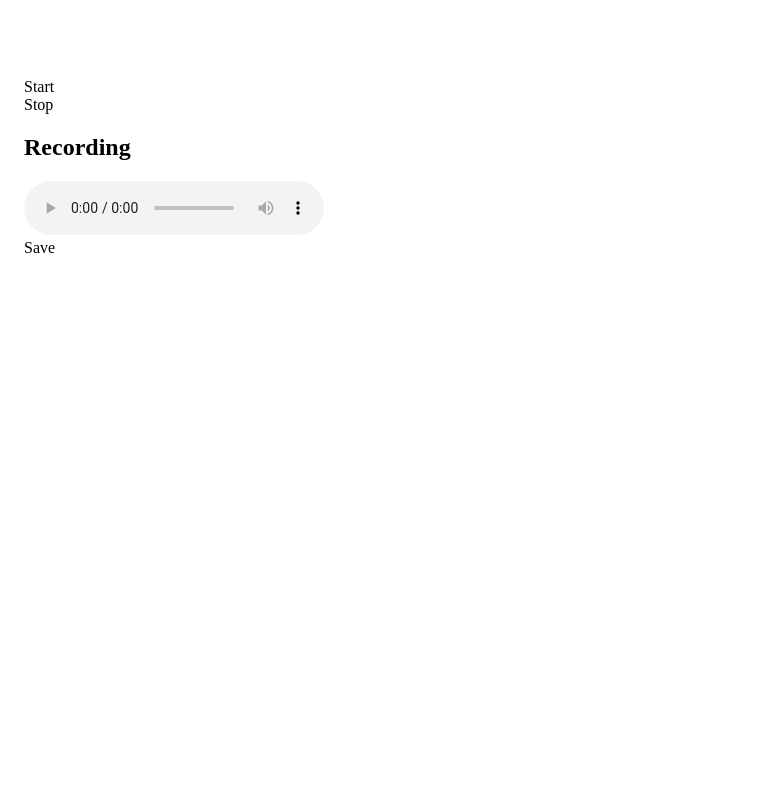
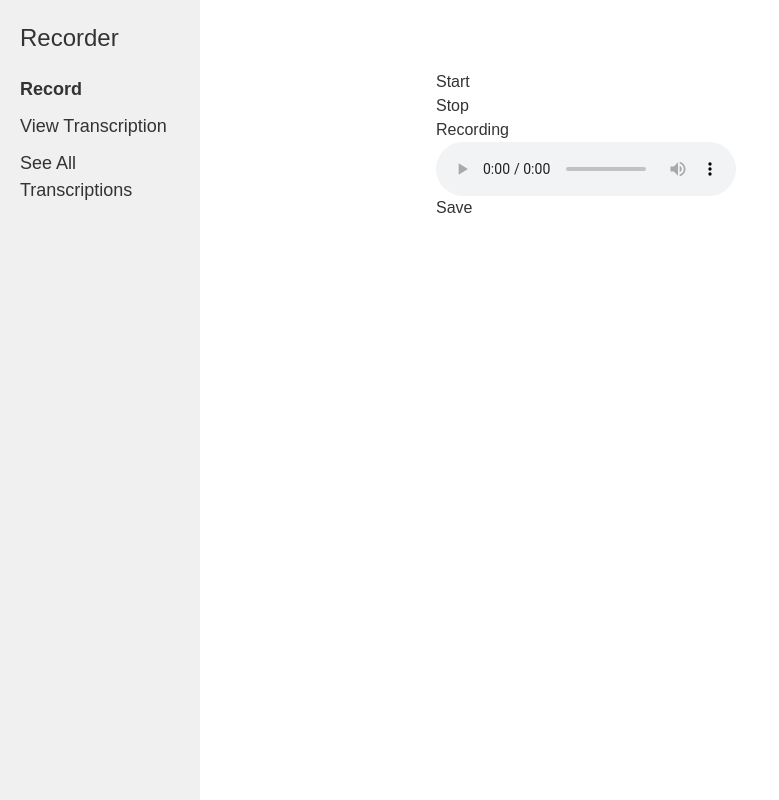
Before and after one commit to software-students-spring2024/4-containerized-app-exercise-team0-4, a Flask app: page /record in a window 1280 px wide. Shown: the whole page, without its empty margins (0-779 px from the left). Run offline with Flask 3, Linux system fonts and the light colour scheme; some libraries are stand-ins or nearby versions.

Commit message:
added layout

```diff
--- a/web-app/app.py
+++ b/web-app/app.py
@@ -31,15 +31,6 @@ def home():
     """
     return render_template("index.html")
 
-
-@app.route("/record")
-def recording():
-    """
-    Route for the record page
-    """
-    return render_template("record.html")
-
-
 @app.route("/record", methods=["POST"])
 def save_recording():
     """
@@ -49,6 +40,18 @@ def save_recording():
     print(request.data)
     return render_template("record.html")
 
+@app.route("/record")
+def record():
+    return render_template("record.html")
+
+@app.route("/view_transcription")
+def view_transcription():
+    return render_template("view_transcription.html")
+
+@app.route("/view_all")
+def view_all():
+    return render_template("view_all.html")
+
 
 if __name__ == "__main__":
     app.run(debug=True)
--- /dev/null
+++ b/web-app/static/css/styles.css
@@ -0,0 +1,213 @@
+body {
+    display: flex;
+    font-family: Arial, sans-serif;
+    margin: 0;
+    padding: 0;
+    color: #333;
+    background-color: #fff;
+}
+
+aside {
+    background-color: #f0f0f0;
+    padding: 20px;
+    width: 200px;
+    min-height: 100vh;
+    display: flex;
+    flex-direction: column;
+    justify-content: space-between;
+}
+
+aside h1 {
+    font-size: 24px;
+    margin-bottom: 20px;
+}
+
+nav ul {
+    list-style: none;
+    padding: 0;
+}
+
+nav ul li {
+    font-size: 18px;
+    margin-bottom: 10px;
+    cursor: pointer;
+}
+
+.active {
+    font-weight: bold;
+}
+
+#content {
+    flex-grow: 1;
+    padding: 20px;
+}
+
+header {
+    display: flex;
+    justify-content: space-between;
+    align-items: center;
+    margin-bottom: 20px;
+}
+
+#uploadDataButton, #profilePicture {
+    background-color: #ddd;
+    border: none;
+    padding: 10px 20px;
+    border-radius: 4px;
+    cursor: pointer;
+}
+
+#profilePicture {
+    width: 40px;
+    height: 40px;
+    background-image: url('profile-picture.png');
+    background-size: cover;
+    border-radius: 50%;
+    padding: 10px;
+}
+
+.menu-button {
+    display: flex;
+    flex-direction: column;
+    justify-content: center;
+    align-items: center;
+    width: 30px;
+    height: 30px;
+    cursor: pointer;
+}
+
+.dot {
+    width: 5px;
+    height: 10px;
+    background-color: gray;
+    border-radius: 50%;
+    margin-bottom: 5px;
+}
+#profitLoss {
+    margin-bottom: 20px;
+}
+#graphContainer {
+    display: flex;
+    align-items: center;
+    justify-content: center;
+}
+#graphContainer, .infoContent {
+    background-color: #ddd;
+    padding: 20px;
+    text-align: center;
+    margin-bottom: 20px;
+}
+
+#timeFilters {
+    display: flex;
+    justify-content: center;
+    margin-bottom: 20px;
+}
+
+#timeFilters span {
+    padding: 5px 10px;
+    margin: 0 5px;
+    background-color: #eee;
+    cursor: pointer;
+}
+
+.infoSection {
+    display: inline-block;
+    vertical-align: top;
+    width: 50%;
+    box-sizing: border-box;
+    background-color: #ddd;
+    padding: 20px;
+    text-align: center;
+}
+
+.infoSection:last-child {
+    margin-right: 0;
+}
+
+.infoContent {
+    background-color: #fff;
+    border: 1px solid #ccc;
+    padding: 10px;
+    margin-top: 10px;
+    display: flex;
+    flex-direction: column;
+}
+
+
+/* Styles for the insights section */
+#insightsSection .infoSection {
+    display: inline-block;
+    vertical-align: top;
+    width: calc(33.333% - 20px);
+    margin-right: 10px;
+    box-sizing: border-box;
+}
+
+#insightsSection .infoSection.full {
+    width: calc(100% - 20px);
+    margin-right: 0;
+}
+
+#insightsSection .infoSection .infoContent {
+    background-color: #fff;
+    border: 1px solid #ccc;
+    padding: 10px;
+    height: 150px; /* Or use 'min-height' for variable content height */
+    margin-top: 10px;
+}
+
+/* Clearfix for .infoSection elements */
+#insightsSection:after {
+    content: "";
+    display: table;
+    clear: both;
+}
+
+/* ... Additional CSS if needed ... */
+#insightsSection {
+    display: flex;
+    flex-direction: row;
+    flex-wrap: wrap;
+    justify-content: space-between;
+    row-gap: 4vh;
+}
+
+input {
+    border: 2px solid gray;
+    padding: 0.25rem !important;
+    border-radius: 8px;
+}
+#logindiv, #signupdiv {
+    gap: 1vh;
+    align-items: flex-start;
+}
+#loginButton {
+    background-color: blue;
+    color: white;
+    padding: 0.5rem 1rem;
+    text-align: center;
+    text-decoration: none;
+    font-size: 16px;
+    border-radius: 8px;
+    border: none;
+    cursor: pointer;
+}
+
+.container {
+    display: flex;
+    justify-content: space-between;
+    align-items: center;
+    margin-right: 20px;
+    gap: 20px; /* Add space between components */
+}
+table, tr {
+    border: 1px solid black;
+}
+th, td {
+    width: 50%;
+    border: 1px solid black;
+}
+#taxesSection .infoSection {
+    width: 32%;
+}
--- a/web-app/templates/layout.html
+++ b/web-app/templates/layout.html
@@ -1,15 +1,29 @@
 <!DOCTYPE html>
-<html>
-  <head>
-    <meta charset="utf-8" />
-    <meta http-equiv="X-UA-Compatible" content="IE=edge" />
-    <meta name="viewport" content="width=device-width, initial-scale=1.0" />
+<html lang="en">
+<head>
+    <meta charset="UTF-8">
+    <meta http-equiv="X-UA-Compatible" content="IE=edge">
+    <meta name="viewport" content="width=device-width, initial-scale=1.0">
     <title>Flask Web App</title>
-  </head>
-
-  <body>
-    <div class="w3-container" style="padding: 70px 16px">
-      {% block content %} {% endblock %}
+    <link rel="stylesheet" href="{{ url_for('static', filename='css/styles.css') }}">
+    <script src="https://cdn.tailwindcss.com"></script>
+</head>
+<body>
+    <aside>
+        <div>
+            <h1>Recorder</h1>
+            <nav>
+                <ul id="navList">
+                    <li data-target="record" class="{{ 'active' if request.path == '/record' else '' }}"><a href="/record">Record</a></li>
+                    <li data-target="view transcription" class="{{ 'active' if request.path == '/view_transcription' else '' }}"><a href="/view_transcription">View Transcription</a></li>
+                    <li data-target="see all transcriptions" class="{{ 'active' if request.path == '/view_all' else '' }}"><a href="/view_all">See All Transcriptions</a></li>
+                </ul>
+            </nav>
+        </div>
+    </aside>
+    <div class="w3-container" style="padding: 70px 16px; margin-left: 220px;">
+        {% block content %} {% endblock %}
     </div>
-  </body>
+    <script src="{{ url_for('static', filename='js/scripts.js') }}"></script>
+</body>
 </html>
--- /dev/null
+++ b/web-app/templates/upload.html
@@ -0,0 +1 @@
+{% extends 'index.html' %}
--- /dev/null
+++ b/web-app/templates/view_all.html
@@ -0,0 +1 @@
+{% extends 'index.html' %}
--- /dev/null
+++ b/web-app/templates/view_transcription.html
@@ -0,0 +1 @@
+{% extends 'index.html' %}
```
Also changed, not shown: web-app/static/js/scripts.js (added, +51 -0 lines).
